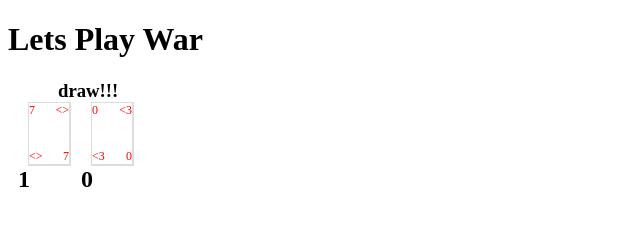
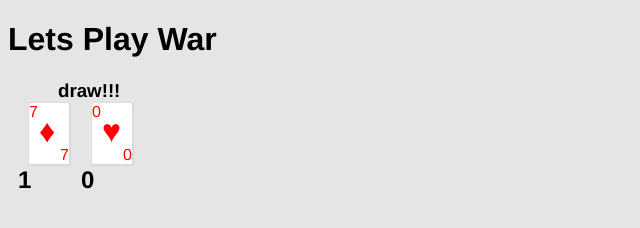
Before and after one commit to JeremyAGriffith/war_cardGame, a plain HTML site: page index.html in a window 1280 px wide. Both pictures are taken after a click on the element "draw!!!". Shown: the whole page, without its empty margins (0-640 px from the left). Drawn offline with nearby package versions, Linux system fonts and the light colour scheme.

Commit message:
added some visual niceties

```diff
--- a/index.html
+++ b/index.html
@@ -5,6 +5,10 @@
 	<title>War - Card Game</title>
 
 	<style type="text/css">
+		body{
+			font-family: "Helvetica Neue", Helvetica, Arial, sans-serif;
+			background-color: #E5E5E5;
+		}
 		#draw:hover{
 			cursor:pointer
 		}
@@ -26,10 +30,12 @@
 			width: 40px;
 			height: 61px;
 			border: 1px solid #dddddd;
-			border-bottom: 2px solid #dddddd;
-			border-right: 2px solid #dddddd;
+			border-radius: 3px;
+			border-bottom: 2px solid #D9D9D9;
+			border-right: 2px solid #D9D9D9;
 			position: relative;
-			font-size: 12px;
+			font-size: 16px;
+			background-color: white;
 		}
 		.red{
 			color: red;
@@ -45,6 +51,10 @@
 		.bottom{
 			position: absolute;
 			bottom: 0;
+		}
+		.suit{
+			font-size: 32px;
+			margin: 10px 10px;
 		}
 	</style>
 
@@ -85,27 +95,32 @@
 				}
 				switch (card_suit){
 					case 1:
-						card_suit = "<3";
+						card_suit = "♥";
 						color = "red";
 						break;
 					case 2:
-						card_suit = "<>";
+						card_suit = "♦";
 						color = "red";
 						break;
 					case 3:
-						card_suit = "c8-";
+						card_suit = "♣";
 						color = "black";
 						break;
 					default:
-						card_suit = "-8>";
+						card_suit = "♠";
 						color = "black";
 						break;
 				}
 
 				return "<p class='left "+color+"'>"+card_num+"</p>"+
-						"<p class='right "+color+"'>"+card_suit+"</p>"+
-						"<p class='bottom left "+color+"'>"+card_suit+"</p>"+
+						"<p class='suit "+color+"'>"+card_suit+"</p>"+
 						"<p class='bottom right "+color+"'>"+card_num+"</p>";
+
+				// return "<p class='left "+color+"'>"+card_num+"</p>"+
+				// 		"<p class='right "+color+"'>"+card_suit+"</p>"+
+				// 		"<p class='suit "+color+"'>"+card_suit+"</p>"+
+				// 		"<p class='bottom left "+color+"'>"+card_suit+"</p>"+
+				// 		"<p class='bottom right "+color+"'>"+card_num+"</p>";
 			}
 		});
 	</script>
```
